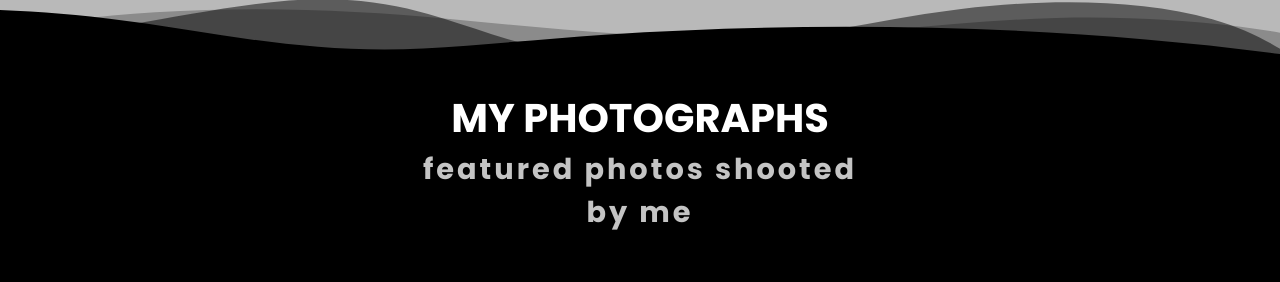
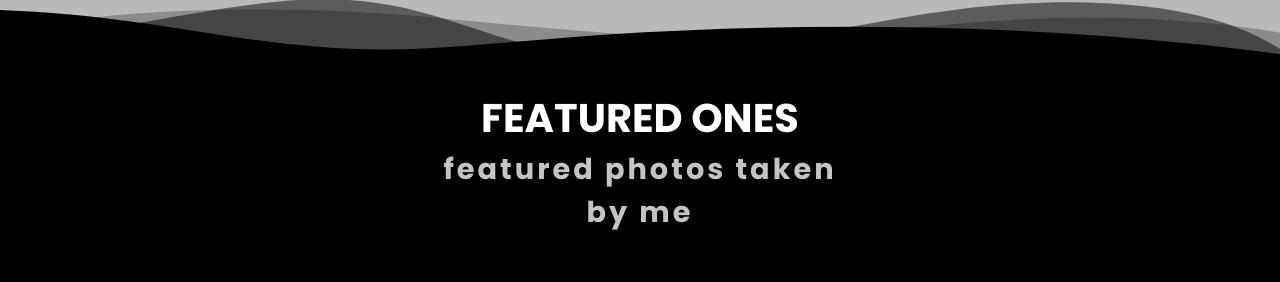
Before and after one commit to zubeirarhesta/zmarhesta, a Next.js app: page / in a window 1280 px wide. Shown: the part 744-1026 px from the top of the page. Built offline with nearby package versions, Linux system fonts and the light colour scheme; grey boxes are pictures that could not be loaded.

Commit message:
changed text content in photo section

```diff
--- a/components/home-page/photo-section.js
+++ b/components/home-page/photo-section.js
@@ -48,7 +48,7 @@ export default function Photo() {
         }`}
         ref={photoTitleRef}
       >
-        My Photographs
+        Featured Ones
       </div>
       <div
         className={`${styles.photo_sub_title} ${
@@ -56,7 +56,7 @@ export default function Photo() {
         }`}
         ref={photoTitleRef}
       >
-        featured photos shooted
+        featured photos taken
         <br /> by me
       </div>
       <ul className={styles.cards_container} ref={cardsRef}>
```
